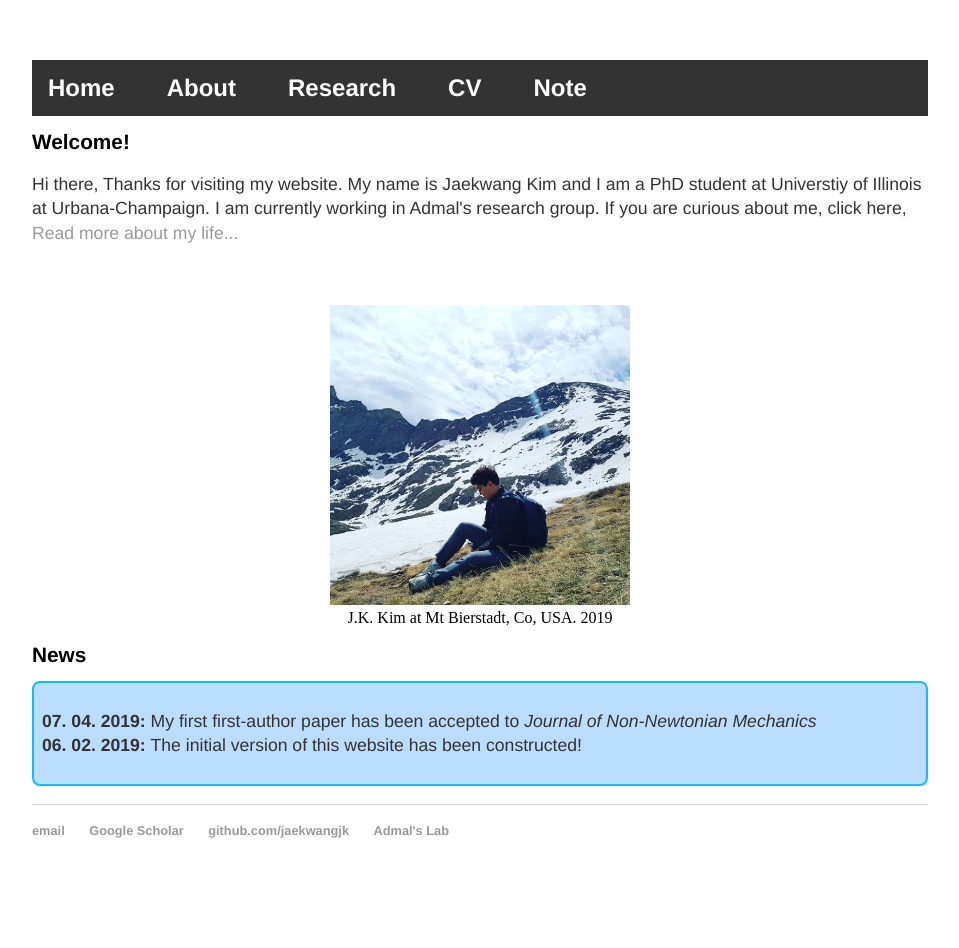
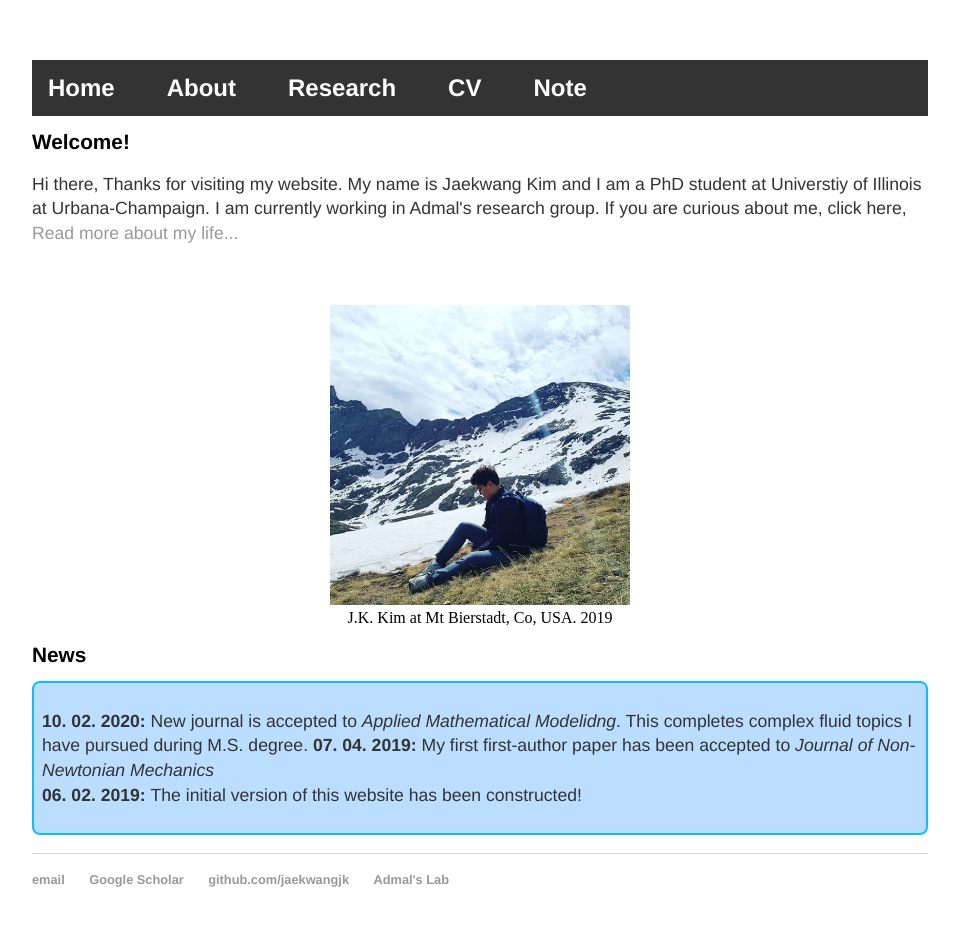
Before and after one commit to jaekwangjk/jaekwangjk.github.io, a Jekyll site: the page built from index.html, in a window 1280 px wide. Shown: the whole page, without its empty margins (160-1119 px from the left). Built offline with Jekyll 4.4.1, drawn with Linux system fonts in a browser that asks for light colours; before the commit the page ends 900 px from its top, so only the background shows below that.

Commit message:
update new

```diff
--- a/index.html
+++ b/index.html
@@ -34,6 +34,7 @@ title: Jaekwang Kim
 <h1>News</h1>
 <div class="rounded">
 <p>
+	<strong> 10. 02. 2020: </strong> New journal is accepted to <em> Applied Mathematical Modelidng</em>. This completes complex fluid topics I have pursued during M.S. degree.
 	<strong> 07. 04. 2019: </strong> My first first-author paper has been accepted to <em>Journal of Non-Newtonian Mechanics</em>
 	<br>
 	<strong> 06. 02. 2019: </strong> The initial version of this website has been constructed!
```
